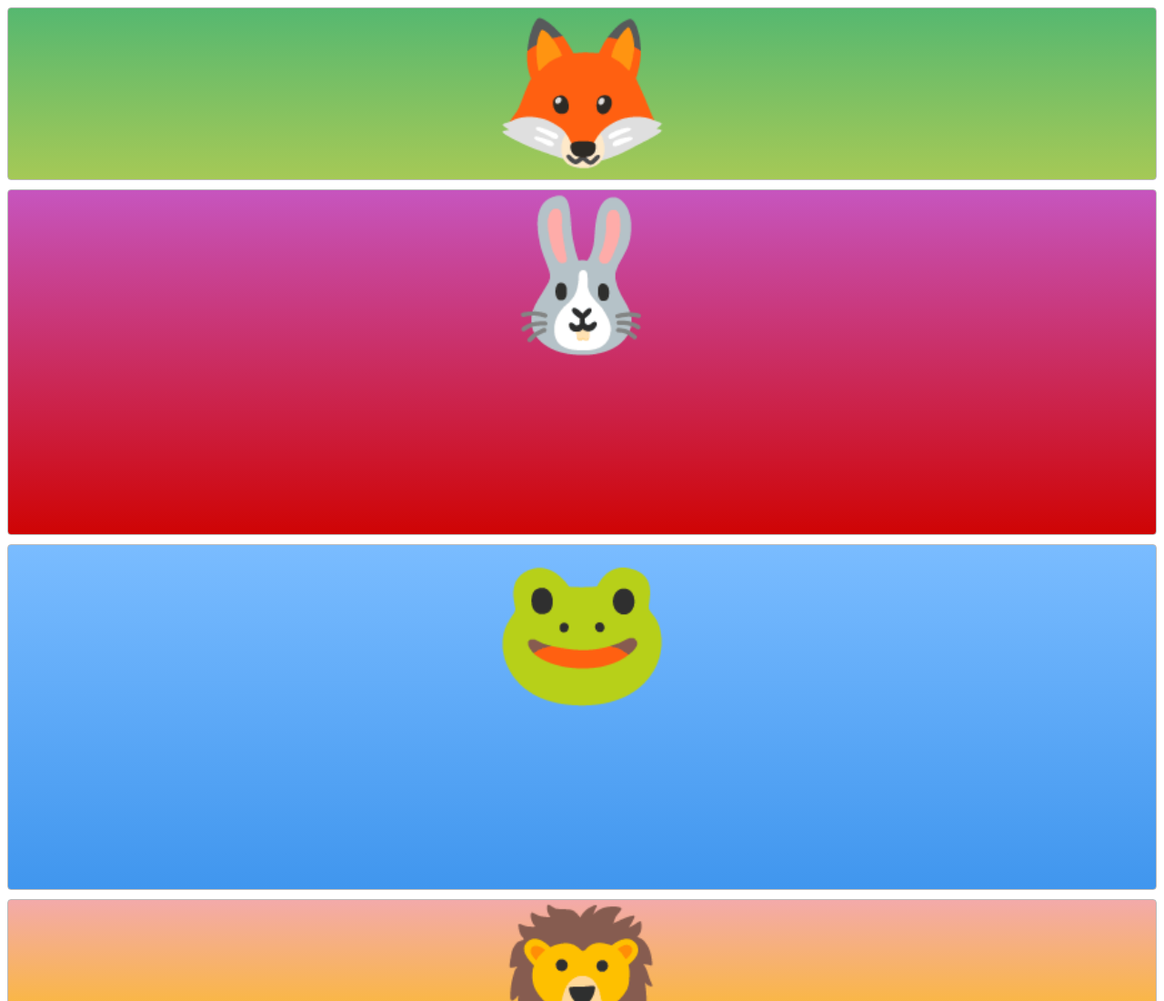
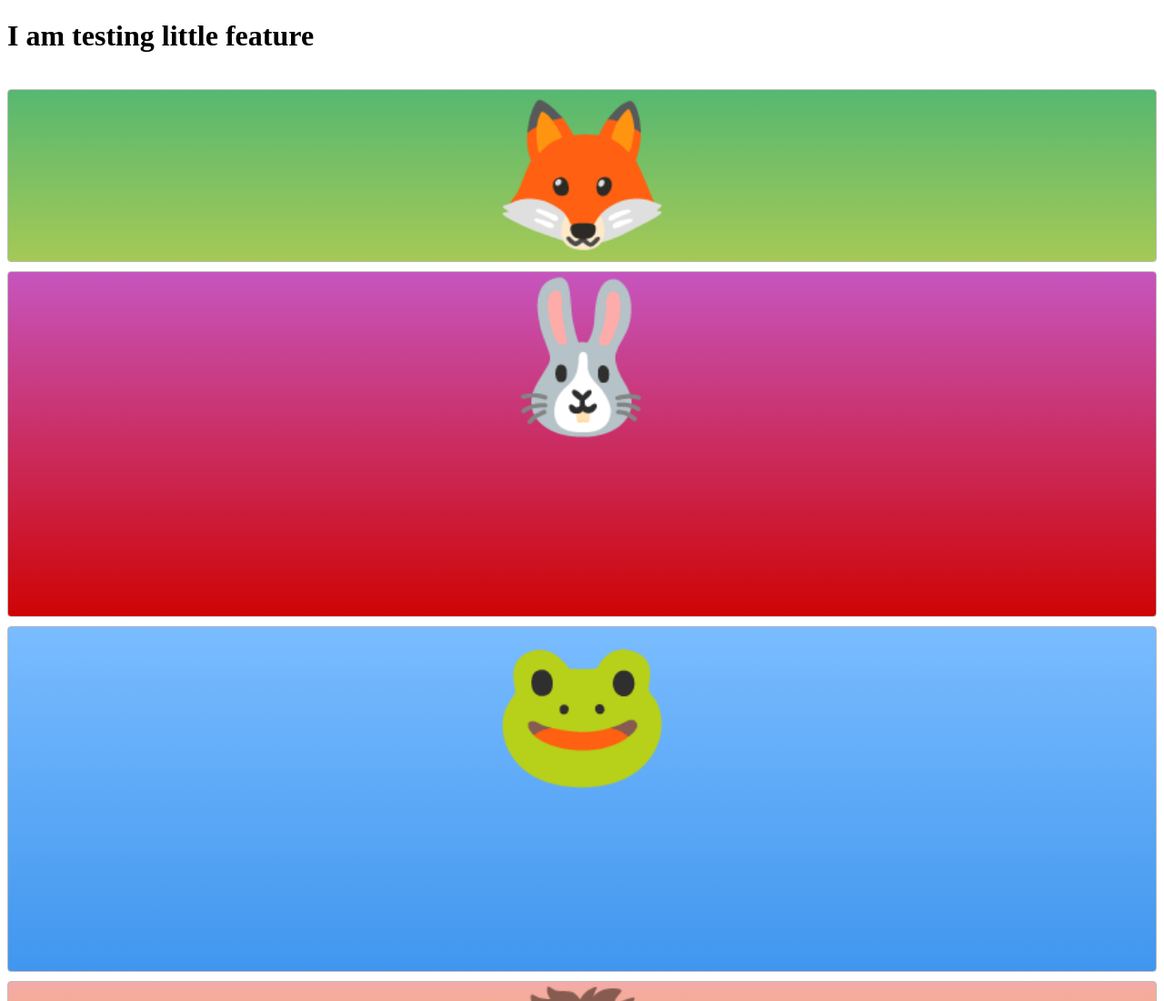
Before and after one commit to agarwalakshat14/Css-Grids, a plain HTML site: page index.html in a window 1280 px wide. Shown: the top 1100 px of the page at 91% size. Drawn offline with Linux system fonts and the light colour scheme.

Commit message:
changing text

```diff
--- a/index.html
+++ b/index.html
@@ -9,6 +9,7 @@
   <link rel="stylesheet" type="text/css" href="./style.css">
 </head>
 <body>
+  <h1>I am testing little feature</h1><br>
   <div class="container">
       <div class="zone green">🦊</div>
       <div class="zone red">🐰</div>
```
